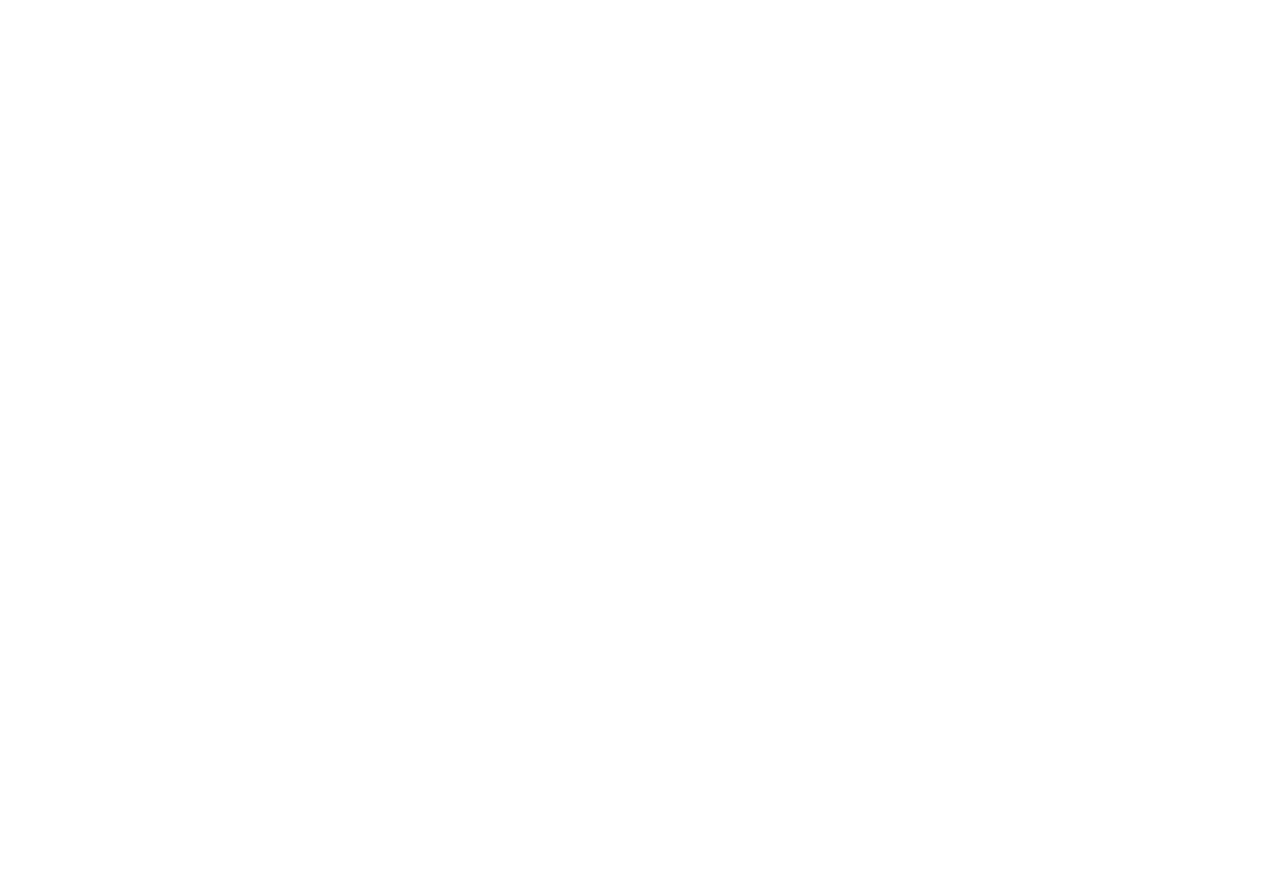
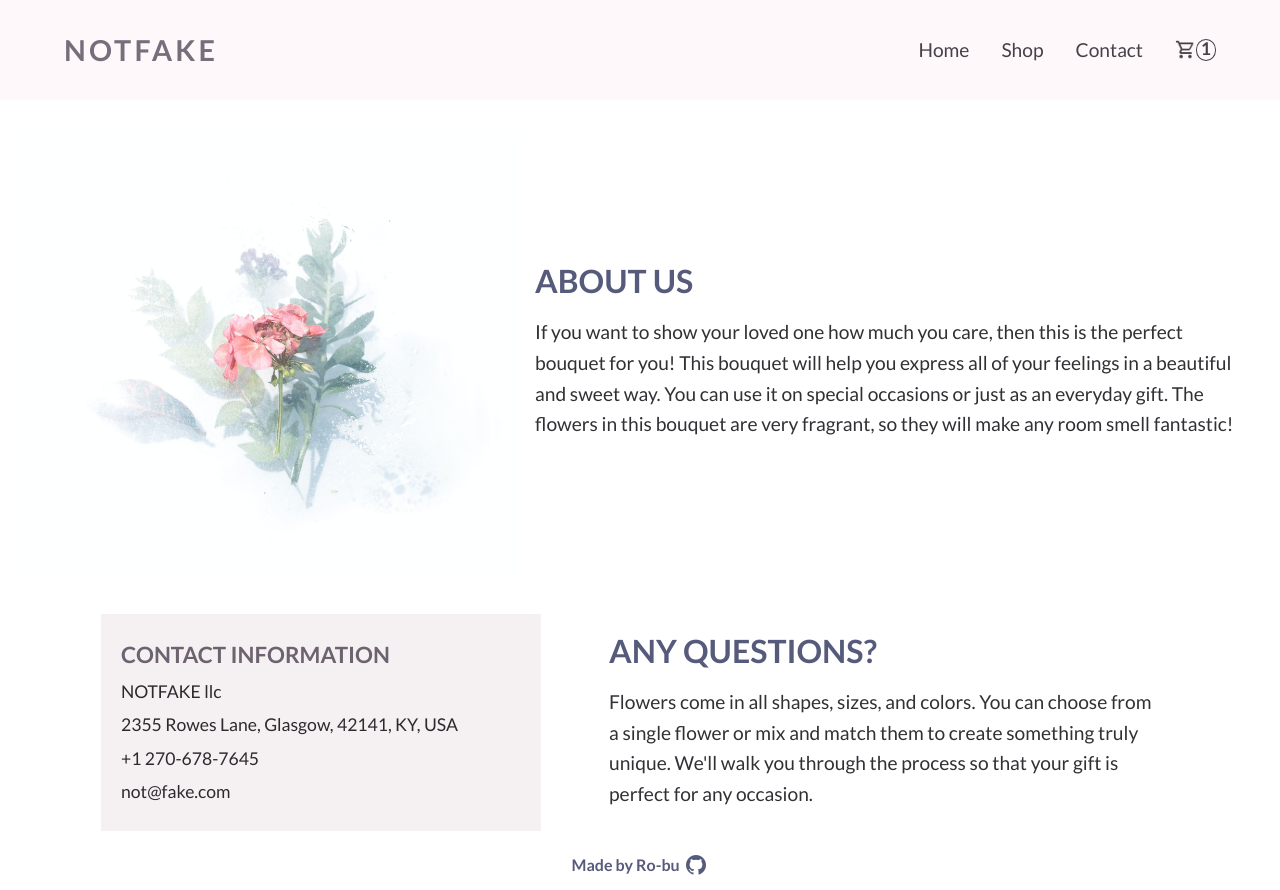
Before and after one commit to Ro-bu/react-shopping-cart, a React (Create React App) app: page /contact in a window 1280 px wide. Before the commit this address had no page. Before the commit the page ends 800 px from the top, so only its background shows below. Built offline with nearby package versions, Linux system fonts and the light colour scheme.

Commit message:
add contact page

```diff
--- a/src/App.js
+++ b/src/App.js
@@ -19,6 +19,12 @@
         <div className="hero-button-container">
           <Link to="/"><button type="button" className="main-button">SHOP NOW</button></Link>
         </div>
+        <div className="lander-featured-products">
+          <h2 className="featured-products-title">FEATURED PRODUCTS</h2>
+          <div className="featured-products-container">
+
+          </div>
+        </div>
       </div>
       <Footer />
     </div>
--- /dev/null
+++ b/src/Contact.js
@@ -0,0 +1,42 @@
+import React from "react";
+import Nav from "./components/Nav";
+import Footer from "./components/Footer";
+import contactBouquet from "./img/contact-bouquet.jpg";
+
+function Contact() {
+
+    return (
+        <div className="main-container">
+            <Nav />
+            <div className="contact-container">
+                <div className="about-us">
+                    <img className="contact-bouquet" src={contactBouquet} alt="bouquet" />
+                    <div className="about-us-text-container">
+                        <h2>ABOUT US</h2>
+                        <p className="about-us-text">
+                        If you want to show your loved one how much you care, then this is the perfect bouquet for you! This bouquet will help you express all of your feelings in a beautiful and sweet way. You can use it on special occasions or just as an everyday gift. The flowers in this bouquet are very fragrant, so they will make any room smell fantastic!
+                        </p>
+                    </div>
+                </div>
+                <div className="contact-information-container">
+                    <div className="contact-information">
+                        <h2>CONTACT INFORMATION</h2>
+                        <p className="company-name">NOTFAKE llc</p>
+                        <p className="contact-data">2355 Rowes Lane, Glasgow, 42141, KY, USA</p>
+                        <a href="tel:+12706787645"><p className="contact-data">+1 270-678-7645</p></a>
+                        <a href="mailto:not@fake.com"><p className="contact-data">not@fake.com</p></a>
+                    </div>
+                    <div className="any-questions-container">
+                        <h2>ANY QUESTIONS?</h2>
+                        <p className="any-questions-text">
+                        Flowers come in all shapes, sizes, and colors. You can choose from a single flower or mix and match them to create something truly unique. We'll walk you through the process so that your gift is perfect for any occasion.
+                        </p>
+                    </div>
+                </div>
+            </div>
+            <Footer />
+        </div>
+    )
+}
+
+export default Contact;
--- a/src/RouteSwitch.js
+++ b/src/RouteSwitch.js
@@ -1,12 +1,14 @@
 import React from "react";
 import {BrowserRouter, Routes, Route} from "react-router-dom";
 import App from "./App";
+import Contact from "./Contact";
 
 function RouteSwitch() {
     return(
         <BrowserRouter basename="/">
             <Routes>
                 <Route path="/" element={<App />} />
+                <Route path="/contact" element={<Contact />} />
             </Routes>
         </BrowserRouter>
     )
--- a/src/styles.css
+++ b/src/styles.css
@@ -52,6 +52,11 @@
 html {
     font-size: 16px;
 }
+.main-container {
+    padding-bottom: 50px;
+    box-sizing: border-box;
+}
+
 
 nav {
     min-width: 100vw;
@@ -125,7 +130,7 @@
 }
 .hero-container {
     position: relative;
-    padding: 0 2rem 2rem 2rem;
+
     display: flex;
     flex-direction: column;
     align-items: center;
@@ -147,7 +152,7 @@
 }
 .hero-title-img {
     display: flex;
-    width: 100%;
+    width: 90%;
     gap: 1rem;
     position: relative;
 }
@@ -201,7 +206,100 @@
 .footer-text:hover{
     transform: scale(1.1);
 }
+.lander-featured-products {
+    width: 100%;
+    flex-direction: column;
+    background-color: #F5F0F1;
+    margin-top: 30px;
+    padding: 30px 30px;
+}
+.featured-products-title {
+    color: #6D626F;
+    font-size: 1.3rem;
+    font-weight: 700;
+    margin-left: 20px;
+}
+.contact-container {
+    display: flex;
+    flex-direction: column;
+    justify-content: space-around;
+    flex-grow: 1;
+}
+.about-us {
+    padding: 30px 20px;
+    display: flex;
+    flex-direction: column;
+}
+.about-us h2, .any-questions-container h2 {
+    color: #565B7B;
+    font-size: 1.4rem;
+    font-weight: 700;
+}
+.about-us-text, .any-questions-text {
+    margin-top: 20px;
+    line-height: 130%;
+    color: #333035;
+}
+.contact-information {
+    background-color: #F5F0F1;
+    display: flex;
+    flex-direction: column;
+    padding: 30px 20px;
+    gap: 1rem;
+}
+.contact-information h2 {
+    color: #6D626F;
+    font-size: 1.4rem;
+    font-weight: 700;
+}
+.company-name, .contact-data, .contact-information a {
+    font-size: 1.1rem;
+    color: #2d292e;
+    text-decoration: none;
+}
+.contact-information a:hover {
+    text-decoration: underline;
+}
+.contact-bouquet {
+    width: 200px;
+    display: none;
+}
+.any-questions-container {
+    padding: 30px 20px;
+    display: flex;
+    flex-direction: column;
+}
+.contact-information-container {
+    display: flex;
+    flex-direction: column;
+    align-items: center;
+}
+
 @media only screen and (min-width: 700px) {
+    .contact-information {
+        width: 400px;
+    }
+    .about-us-text-container {
+        padding: 0 15px;
+    }
+    .contact-information-container {
+        flex-direction: row;
+        align-items: center;
+    }
+    .any-questions-container {
+        flex-shrink: 4;
+        max-width: 550px;
+    }
+    .contact-bouquet {
+        width: 300px;
+        display: block;
+    }
+    .about-us {
+        display: flex;
+        flex-direction: row;
+        align-items: center;
+        justify-content: center;
+    }
     nav {
         flex-direction: row;
         justify-content: space-between;
@@ -237,6 +335,23 @@
     }
 }
 @media only screen and (min-width: 1200px) {
+    .contact-bouquet {
+        width: 500px;
+    }
+    .about-us-text-container {
+        max-width: 900px;
+    }
+    .about-us-text-container h2, .any-questions-container h2 {
+        font-size: 2rem;
+    }
+    .about-us-text, .any-questions-text {
+        font-size: 1.2rem;
+        line-height: 160%;
+    }
+    .contact-information-container {
+        justify-content: center;
+        gap: 3rem;
+    }
     .hero-img {
         width: 500px;
         right: -150px;
@@ -250,6 +365,12 @@
     }
 }
 @media only screen and (min-width: 1800px) {
+    .contact-bouquet {
+        width: 700px;
+    }
+    .about-us-text-container {
+        max-width: 1100px;
+    }
     .hero-img {
         width: 700px;
         right: -100px;
```
Also changed, not shown: src/img/contact-bouquet.jpg (added).
